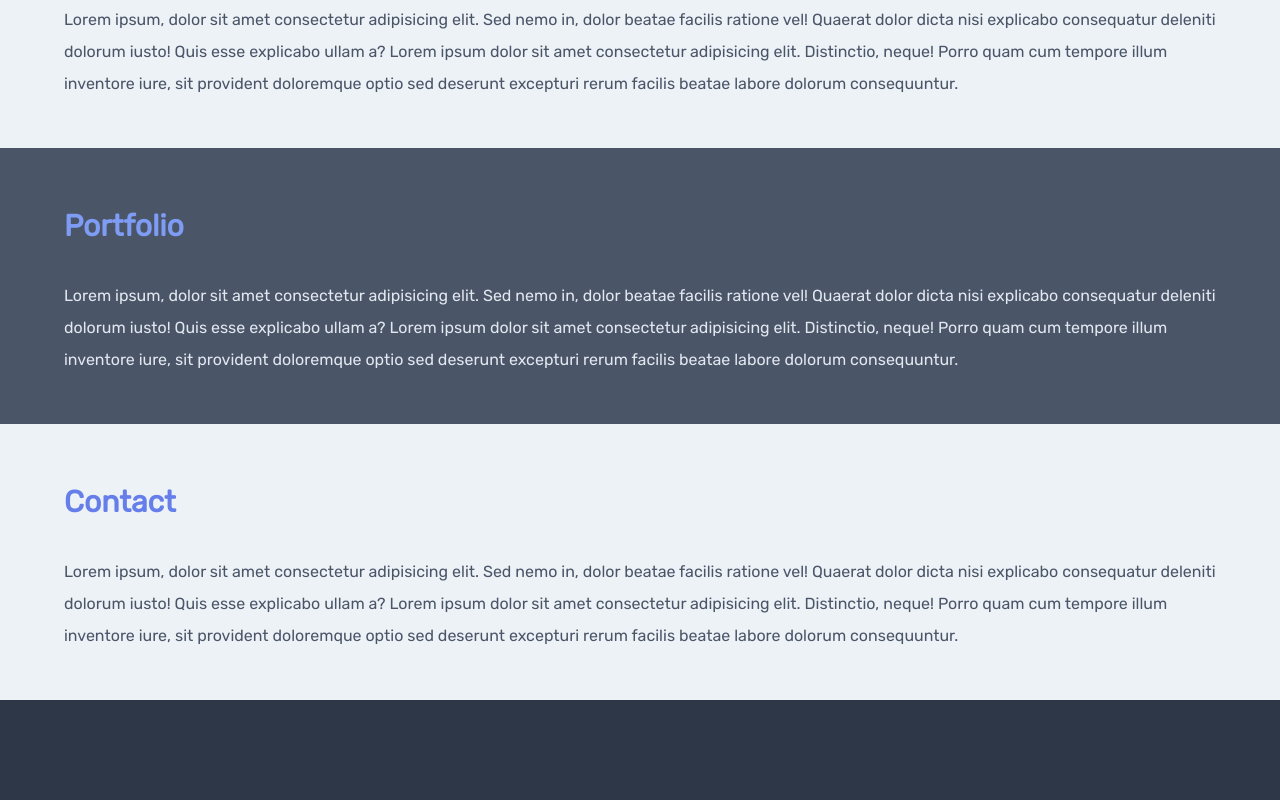
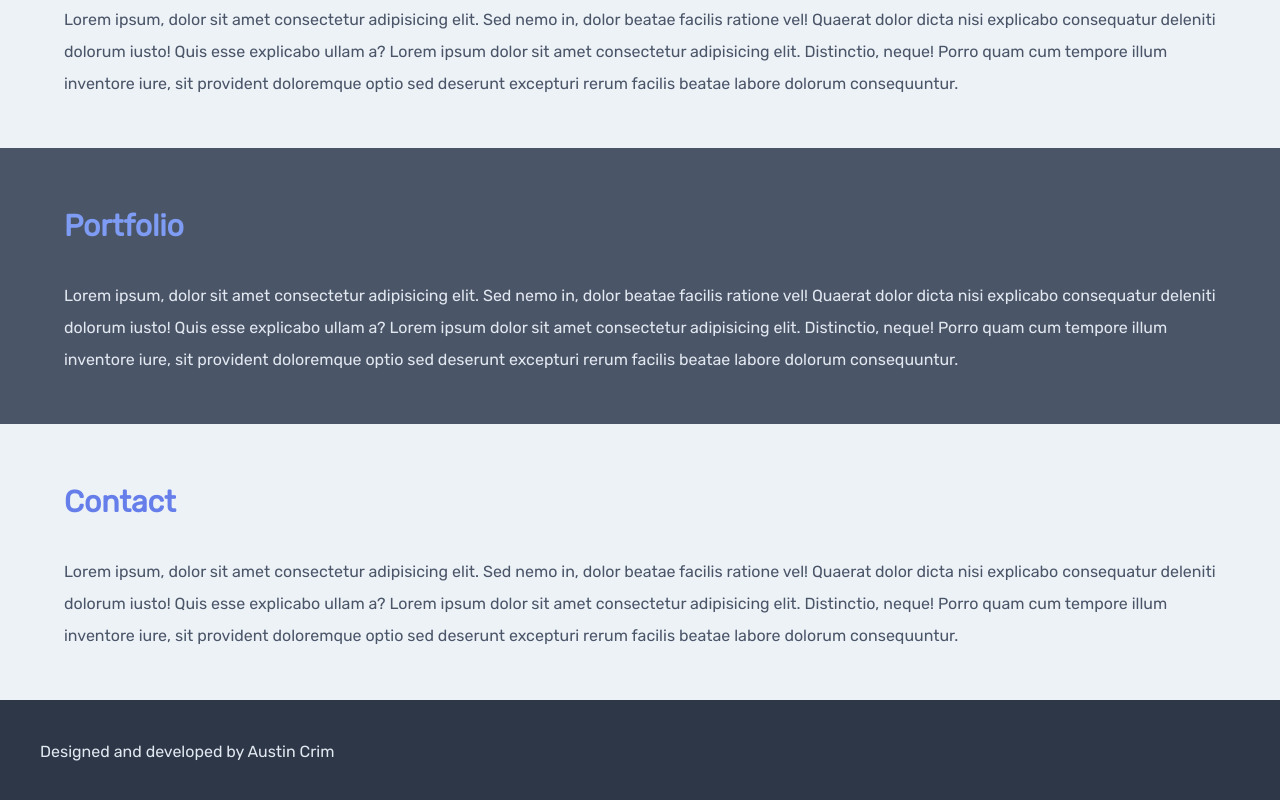
Before and after one commit to austincrim/austincrim.com-next, a Next.js app: page / in a window 1280 px wide. Shown: the part 548-1348 px from the top of the page. Before the commit the page ends 1248 px from the top, so only its background shows below. Built offline with nearby package versions, Linux system fonts and the light colour scheme.

Commit message:
add footer

```diff
--- /dev/null
+++ b/src/components/Footer.js
@@ -0,0 +1,11 @@
+import react from 'react'
+
+const Footer = props => {
+    return (
+        <footer className='py-10 px-10 mx-auto text-gray-300'>
+            {props.children}
+        </footer>
+    )
+}
+
+export default Footer;
--- a/src/components/Section.js
+++ b/src/components/Section.js
@@ -1,12 +1,21 @@
-import React from 'react';
+import React from "react";
 
-const Section = props => {
-    const colorStyle = props.primary ? 'bg-gray-200 text-gray-700' : 'bg-gray-700 text-gray-300';
+const Section = (props) => {
+    const colorStyle = props.primary
+        ? "bg-gray-200 text-gray-700"
+        : "bg-gray-700 text-gray-300";
 
     return (
-        <div id={props.title.toLowerCase()} className={`w-full leading-loose px-8 py-12 ${colorStyle}`}>
+        <div
+            id={props.title.toLowerCase()}
+            className={`w-full leading-loose px-10 py-12 ${colorStyle}`}
+        >
             <div className="max-w-6xl mx-auto">
-                <h2 className={`text-3xl font-semibold mb-6 ${props.primary ? 'text-indigo-500' : 'text-indigo-400'}`}>
+                <h2
+                    className={`text-3xl font-semibold mb-6 ${
+                        props.primary ? "text-indigo-500" : "text-indigo-400"
+                    }`}
+                >
                     {props.title}
                 </h2>
                 {props.children}
--- a/src/pages/index.js
+++ b/src/pages/index.js
@@ -2,6 +2,7 @@ import React from "react";
 import Nav from "../components/Nav";
 import Hero from "../components/Hero";
 import Section from "../components/Section";
+import Footer from '../components/Footer';
 
 const Index = () => {
     return (
@@ -20,6 +21,9 @@ const Index = () => {
                 Lorem ipsum, dolor sit amet consectetur adipisicing elit. Sed nemo in, dolor beatae facilis ratione vel! Quaerat dolor dicta nisi explicabo consequatur deleniti dolorum iusto! Quis esse explicabo ullam a?
                 Lorem ipsum dolor sit amet consectetur adipisicing elit. Distinctio, neque! Porro quam cum tempore illum inventore iure, sit provident doloremque optio sed deserunt excepturi rerum facilis beatae labore dolorum consequuntur.
             </Section>
+            <Footer>
+                Designed and developed by Austin Crim
+            </Footer>
         </>
     );
 };
```
